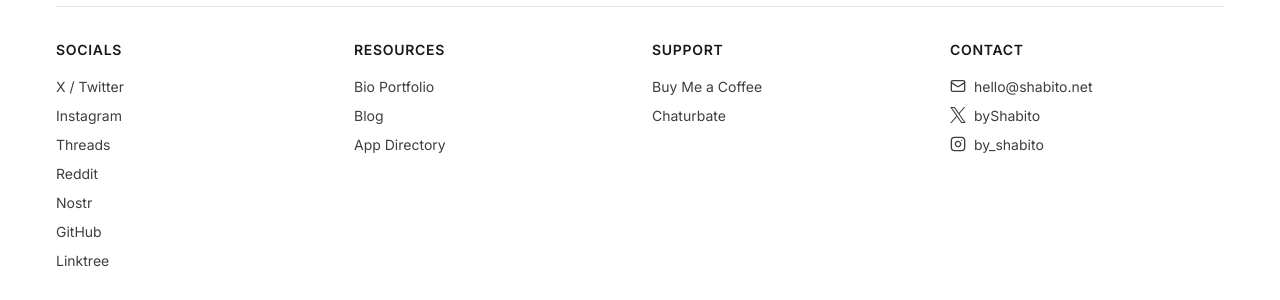
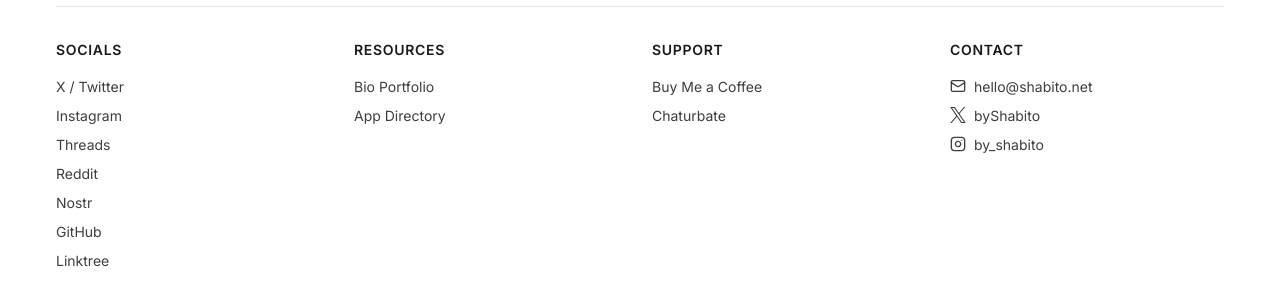
Before and after one commit to byshabito/byshabito.github.io, a Jekyll site: the page built from index.html, in a window 1280 px wide. Shown: the part 1970-2270 px from the top of the page. Built offline with Jekyll 4.4.1, drawn with Linux system fonts in a browser that asks for light colours.

Commit message:
remove blog from footer

```diff
--- a/_includes/footer.html
+++ b/_includes/footer.html
@@ -67,9 +67,9 @@
               <li>
                 <a href="/bios" target="_self">Bio Portfolio</a>
               </li>
-              <li>
+              <!---<li>
                 <a href="/blog" target="_self">Blog</a>
-              </li>
+              </li>--->
               <li>
                 <a
                   href="https://chaturbate.com/v2apps/app-list/author/shabito"
```
